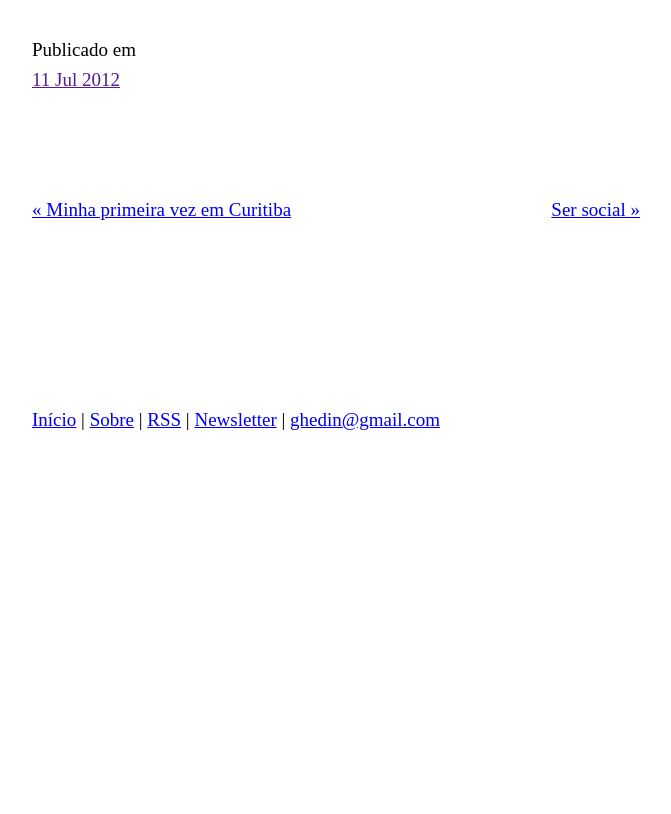
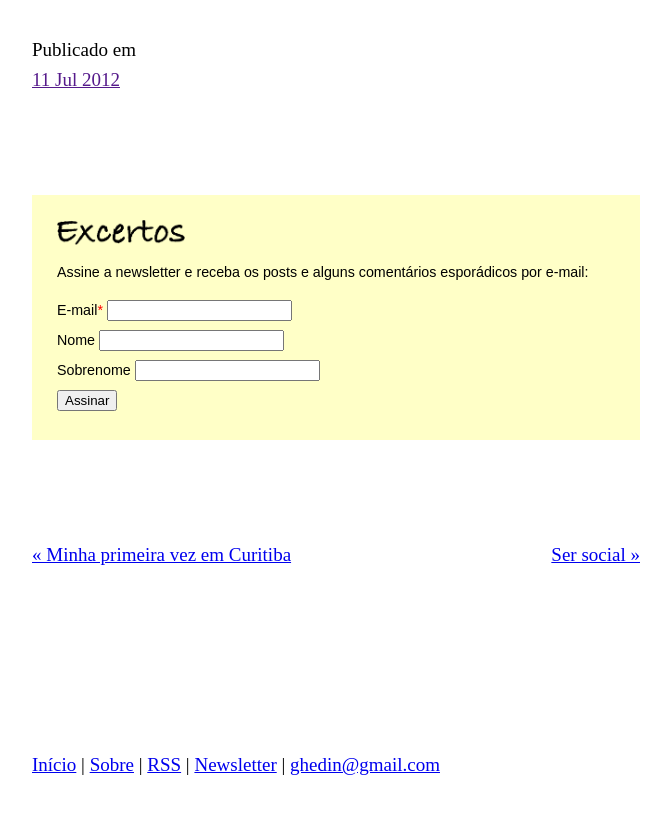
Before and after one commit to rghedin/rghedin.github.io, a Jekyll site: the page built from _posts/2012-07-11-vestibular-de-inverno-da-uem.md, in a window 1280 px wide and 900 px high, scrolled down 1386 px. Shown: the top 814 px of the window, without its empty margins (304-975 px from the left). Built offline with Jekyll 4.4.1, drawn with Linux system fonts in a browser that asks for light colours; before the commit the page ends 1941 px from its top, so only the background shows below that; part of the change alters nothing that is shown.

Commit message:
Formulário da newsletter ao final de cada post

```diff
--- a/_config.yml
+++ b/_config.yml
@@ -5,6 +5,5 @@ markdown: kramdown
 theme: jekyll-theme-minimal
 future: false
 timezone: UTC−03:00
-languages: ["pt-BR"]
 gems:
   - jekyll-feed
--- a/_layouts/post.html
+++ b/_layouts/post.html
@@ -13,6 +13,42 @@ layout: default
 
 		</article>
 
+		<div style="background-color: rgba(255, 255, 0, 0.22); padding: 25px; margin-bottom: 100px;font-family: sans-serif;font-size: 75%">
+			<h3><img src="/assets/excertos.png" alt="Excertos" style="width: 128px; height: auto" /></h3>
+			<p style="line-height: 22px;margin: 4px 0 12px">Assine a newsletter e receba os posts e alguns comentários esporádicos por e-mail:</p>
+
+			<!-- Begin MailChimp Signup Form -->
+			<div id="mc_embed_signup">
+			<form action="//posterous.us1.list-manage.com/subscribe/post?u=8a5a273df8236e1aa4ccdf555&amp;id=fbb0212e02" method="post" id="mc-embedded-subscribe-form" name="mc-embedded-subscribe-form" class="validate" target="_blank" novalidate>
+			    <div id="mc_embed_signup_scroll">
+
+			<div class="mc-field-group">
+				<label for="mce-EMAIL">E-mail<span class="asterisk" style="color: red">*</span>
+			</label>
+				<input type="email" value="" name="EMAIL" class="required email" id="mce-EMAIL">
+			</div>
+			<div class="mc-field-group">
+				<label for="mce-FNAME">Nome </label>
+				<input type="text" value="" name="FNAME" class="" id="mce-FNAME">
+			</div>
+			<div class="mc-field-group">
+				<label for="mce-LNAME">Sobrenome </label>
+				<input type="text" value="" name="LNAME" class="" id="mce-LNAME">
+			</div>
+				<div id="mce-responses" class="clear">
+					<div class="response" id="mce-error-response" style="display:none"></div>
+					<div class="response" id="mce-success-response" style="display:none"></div>
+				</div>    <!-- real people should not fill this in and expect good things - do not remove this or risk form bot signups-->
+			    <div style="position: absolute; left: -5000px;" aria-hidden="true"><input type="text" name="b_8a5a273df8236e1aa4ccdf555_fbb0212e02" tabindex="-1" value=""></div>
+			    <div class="clear"><input type="submit" value="Assinar" name="subscribe" id="mc-embedded-subscribe" class="button"></div>
+			    </div>
+			</form>
+			</div>
+
+			<!--End mc_embed_signup-->
+
+		</div>
+
 		<div class="pagination">
 		  {% if page.previous.url %}
 		    <a class="prev" href="{{page.previous.url}}">&laquo; {{page.previous.title}}</a>
--- a/_plugins/pt-BR.yml
+++ /dev/null
@@ -1,221 +0,0 @@
----
-pt-BR:
-  activerecord:
-    errors:
-      messages:
-        record_invalid: 'A validação falhou: %{errors}'
-        restrict_dependent_destroy:
-          has_one: Não é possível excluir o registro pois existe um %{record} dependente
-          has_many: Não é possível excluir o registro pois existem %{record} dependentes
-  date:
-    abbr_day_names:
-    - Dom
-    - Seg
-    - Ter
-    - Qua
-    - Qui
-    - Sex
-    - Sáb
-    abbr_month_names:
-    -
-    - Jan
-    - Fev
-    - Mar
-    - Abr
-    - Mai
-    - Jun
-    - Jul
-    - Ago
-    - Set
-    - Out
-    - Nov
-    - Dez
-    day_names:
-    - Domingo
-    - Segunda-feira
-    - Terça-feira
-    - Quarta-feira
-    - Quinta-feira
-    - Sexta-feira
-    - Sábado
-    formats:
-      default: "%d/%m/%Y"
-      long: "%d de %B de %Y"
-      short: "%d de %B"
-    month_names:
-    -
-    - Janeiro
-    - Fevereiro
-    - Março
-    - Abril
-    - Maio
-    - Junho
-    - Julho
-    - Agosto
-    - Setembro
-    - Outubro
-    - Novembro
-    - Dezembro
-    order:
-    - :day
-    - :month
-    - :year
-  datetime:
-    distance_in_words:
-      about_x_hours:
-        one: aproximadamente 1 hora
-        other: aproximadamente %{count} horas
-      about_x_months:
-        one: aproximadamente 1 mês
-        other: aproximadamente %{count} meses
-      about_x_years:
-        one: aproximadamente 1 ano
-        other: aproximadamente %{count} anos
-      almost_x_years:
-        one: quase 1 ano
-        other: quase %{count} anos
-      half_a_minute: meio minuto
-      less_than_x_minutes:
-        one: menos de um minuto
-        other: menos de %{count} minutos
-      less_than_x_seconds:
-        one: menos de 1 segundo
-        other: menos de %{count} segundos
-      over_x_years:
-        one: mais de 1 ano
-        other: mais de %{count} anos
-      x_days:
-        one: 1 dia
-        other: "%{count} dias"
-      x_minutes:
-        one: 1 minuto
-        other: "%{count} minutos"
-      x_months:
-        one: 1 mês
-        other: "%{count} meses"
-      x_years:
-        one: 1 ano
-        other: "%{count} anos"
-      x_seconds:
-        one: 1 segundo
-        other: "%{count} segundos"
-    prompts:
-      day: Dia
-      hour: Hora
-      minute: Minuto
-      month: Mês
-      second: Segundo
-      year: Ano
-  errors:
-    format: "%{attribute} %{message}"
-    messages:
-      accepted: deve ser aceito
-      blank: não pode ficar em branco
-      present: deve ficar em branco
-      confirmation: não é igual a %{attribute}
-      empty: não pode ficar vazio
-      equal_to: deve ser igual a %{count}
-      even: deve ser par
-      exclusion: não está disponível
-      greater_than: deve ser maior que %{count}
-      greater_than_or_equal_to: deve ser maior ou igual a %{count}
-      inclusion: não está incluído na lista
-      invalid: não é válido
-      less_than: deve ser menor que %{count}
-      less_than_or_equal_to: deve ser menor ou igual a %{count}
-      model_invalid: 'A validação falhou: %{errors}'
-      not_a_number: não é um número
-      not_an_integer: não é um número inteiro
-      odd: deve ser ímpar
-      required: é obrigatório(a)
-      taken: já está em uso
-      too_long:
-        one: 'é muito longo (máximo: 1 caracter)'
-        other: 'é muito longo (máximo: %{count} caracteres)'
-      too_short:
-        one: 'é muito curto (mínimo: 1 caracter)'
-        other: 'é muito curto (mínimo: %{count} caracteres)'
-      wrong_length:
-        one: não possui o tamanho esperado (1 caracter)
-        other: não possui o tamanho esperado (%{count} caracteres)
-      other_than: deve ser diferente de %{count}
-    template:
-      body: 'Por favor, verifique o(s) seguinte(s) campo(s):'
-      header:
-        one: 'Não foi possível gravar %{model}: 1 erro'
-        other: 'Não foi possível gravar %{model}: %{count} erros'
-  helpers:
-    select:
-      prompt: Por favor selecione
-    submit:
-      create: Criar %{model}
-      submit: Salvar %{model}
-      update: Atualizar %{model}
-  number:
-    currency:
-      format:
-        delimiter: "."
-        format: "%u %n"
-        precision: 2
-        separator: ","
-        significant: false
-        strip_insignificant_zeros: false
-        unit: R$
-    format:
-      delimiter: "."
-      precision: 3
-      separator: ","
-      significant: false
-      strip_insignificant_zeros: false
-    human:
-      decimal_units:
-        format: "%n %u"
-        units:
-          billion:
-            one: bilhão
-            other: bilhões
-          million:
-            one: milhão
-            other: milhões
-          quadrillion:
-            one: quatrilhão
-            other: quatrilhões
-          thousand: mil
-          trillion:
-            one: trilhão
-            other: trilhões
-          unit: ''
-      format:
-        delimiter: ""
-        precision: 3
-        significant: true
-        strip_insignificant_zeros: true
-      storage_units:
-        format: "%n %u"
-        units:
-          byte:
-            one: Byte
-            other: Bytes
-          gb: GB
-          kb: KB
-          mb: MB
-          tb: TB
-    percentage:
-      format:
-        delimiter: "."
-        format: "%n%"
-    precision:
-      format:
-        delimiter: "."
-  support:
-    array:
-      last_word_connector: " e "
-      two_words_connector: " e "
-      words_connector: ", "
-  time:
-    am: ''
-    formats:
-      default: "%a, %d de %B de %Y, %H:%M:%S %z"
-      long: "%d de %B de %Y, %H:%M"
-      short: "%d de %B, %H:%M"
-    pm: ''
```
Also changed, not shown: assets/excertos.png (added), 1 other file.
